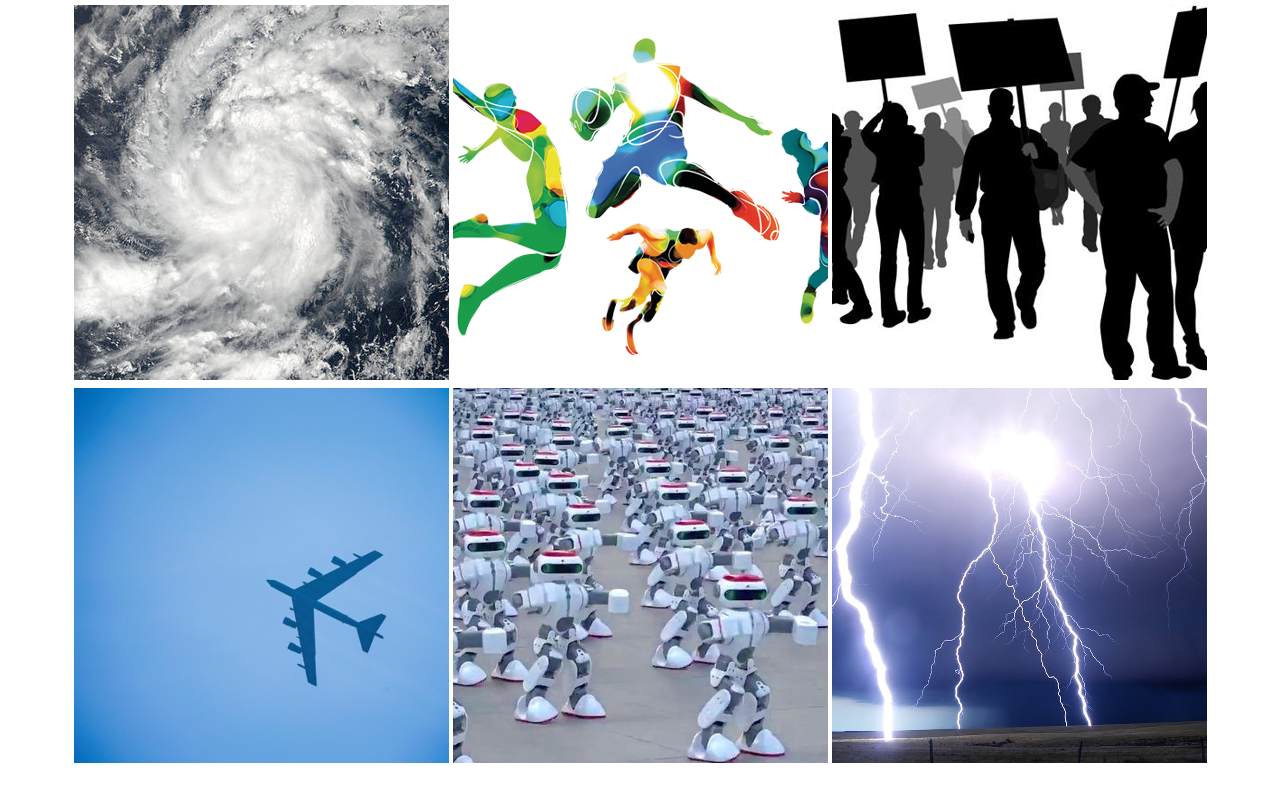
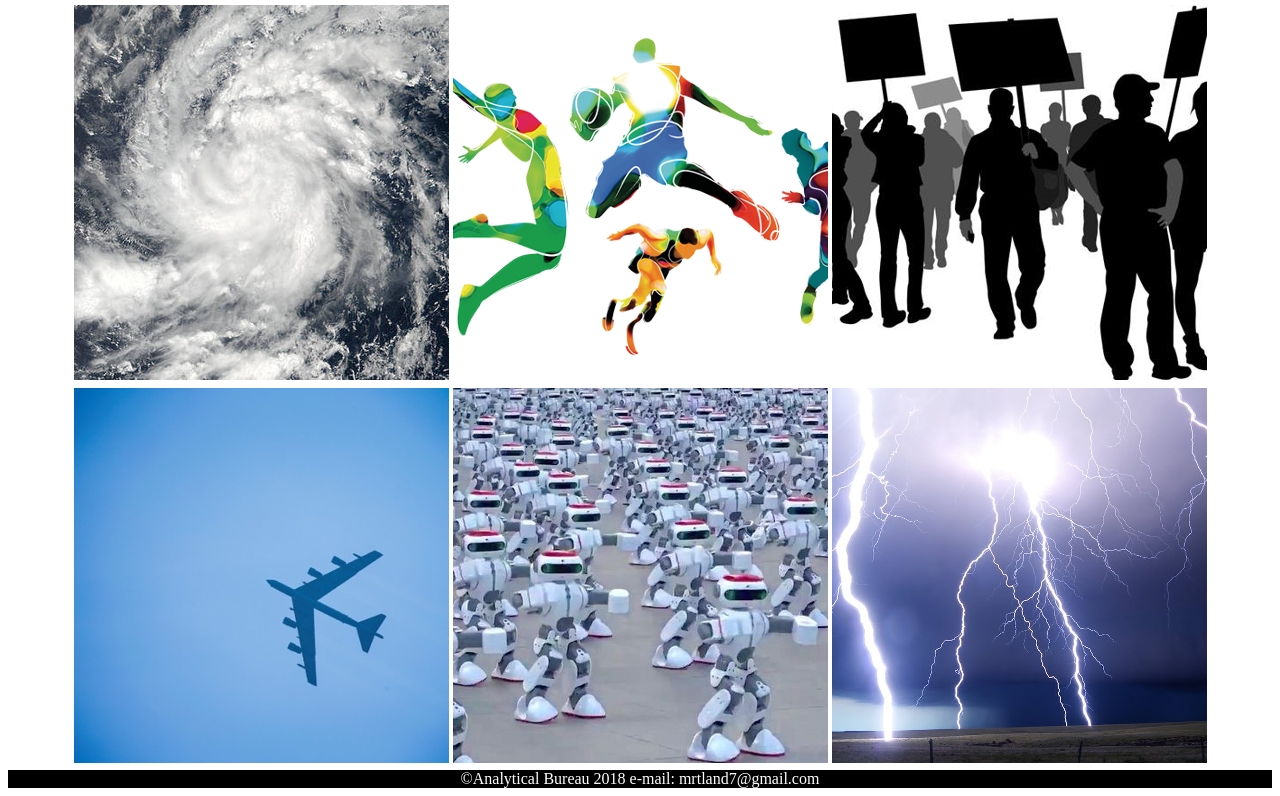
Before and after one commit to marat-landed/bureau, a plain HTML site: page index.html in a window 1280 px wide. Shown: the part 708-1504 px from the top of the page. Drawn offline with Linux system fonts and the light colour scheme.

Commit message:
first commit

```diff
--- a/css/main.css
+++ b/css/main.css
@@ -174,3 +174,9 @@
     background-position: 100% 0;
   }
 }
+
+.footer {
+  background-color: black;
+  color: white;
+  text-align: center;
+}
--- a/index.html
+++ b/index.html
@@ -8,7 +8,7 @@
 <body>
 
   <div id='layout' class="layout">
-	<div class="col2"><span>Analytical Bureau<span></div> <!-- Колонка 2 (центральная) -->
+	  <div class="col2"><span>Analytical Bureau<span></div>
   </div>
 
   <div class="spinner">
@@ -55,6 +55,8 @@
     </tr>
   </table>
 
+  <div class="footer"><span>©Analytical Bureau 2018 e-mail: mrtland7@gmail.com<span></div>
+
 
 </body>
 </html>
```
